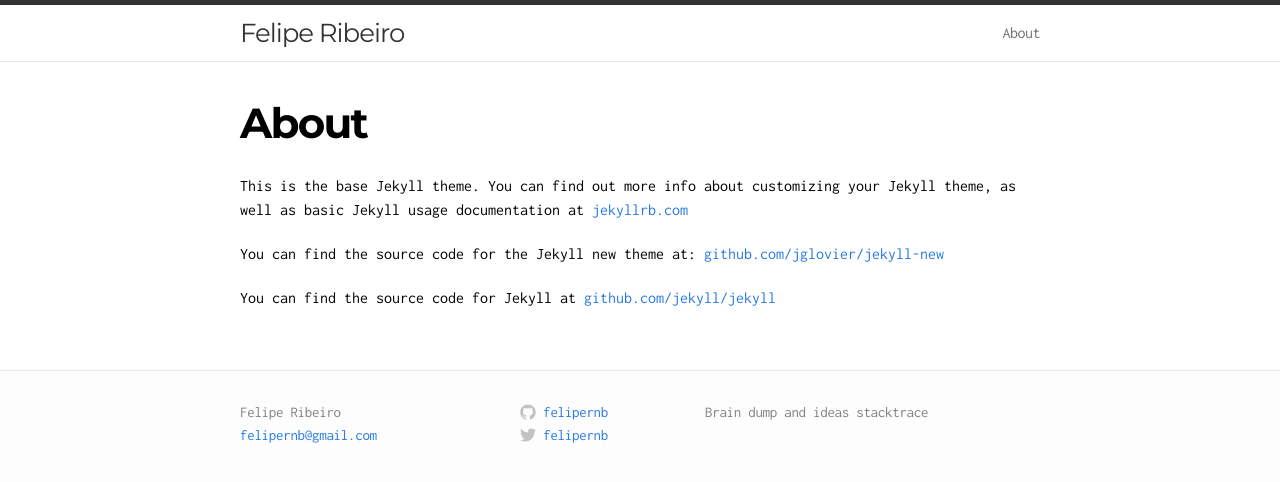
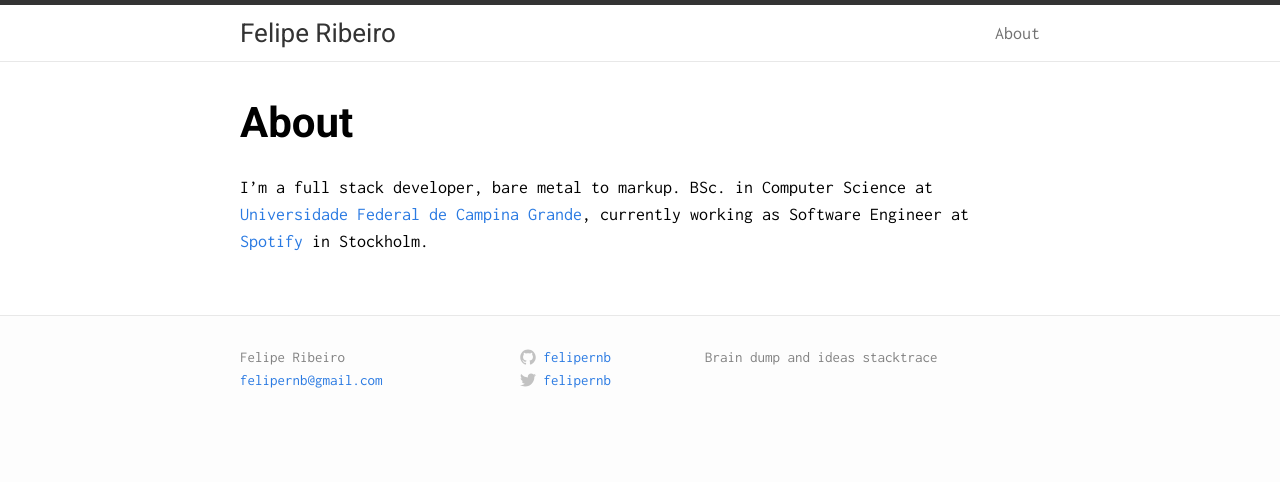
Before and after one commit to curiousTauseef/felipernb.github.io, a Jekyll site: the page built from about.md, in a window 1280 px wide. Shown: the top 482 px of the page. Built offline with Jekyll 4.4.1, drawn with Linux system fonts in a browser that asks for light colours.

Commit message:
Migrating posts

```diff
--- a/_config.yml
+++ b/_config.yml
@@ -9,4 +9,4 @@ github_username:  felipernb
 
 # Build settings
 markdown: kramdown
-permalink: pretty
+permalink: :title
--- a/_includes/head.html
+++ b/_includes/head.html
@@ -8,6 +8,5 @@
 
     <!-- Custom CSS -->
     <link rel="stylesheet" href="{{ "/css/main.css" | prepend: site.baseurl }}">
-    <link href='http://fonts.googleapis.com/css?family=Inconsolata:400,700|Montserrat:400,700' rel='stylesheet' type='text/css'>
-
+    <link href='http://fonts.googleapis.com/css?family=Roboto:400,700|Inconsolata:400,700' rel='stylesheet' type='text/css'>
 </head>
--- /dev/null
+++ b/_plugins/youtube.rb
@@ -0,0 +1,28 @@
+class YouTube < Liquid::Tag
+  Syntax = /^\s*([^\s]+)(\s+(\d+)\s+(\d+)\s*)?/
+
+  def initialize(tagName, markup, tokens)
+    super
+
+    if markup =~ Syntax then
+      @id = $1
+
+      if $2.nil? then
+          @width = 560
+          @height = 420
+      else
+          @width = $2.to_i
+          @height = $3.to_i
+      end
+    else
+      raise "No YouTube ID provided in the \"youtube\" tag"
+    end
+  end
+
+  def render(context)
+    # "<iframe width=\"#{@width}\" height=\"#{@height}\" src=\"http://www.youtube.com/embed/#{@id}\" frameborder=\"0\"allowfullscreen></iframe>"
+    "<iframe width=\"#{@width}\" height=\"#{@height}\" src=\"http://www.youtube.com/embed/#{@id}?color=white&theme=light\"></iframe>"
+  end
+
+  Liquid::Template.register_tag "youtube", self
+end
--- a/about.md
+++ b/about.md
@@ -3,9 +3,7 @@ layout: page
 title: About
 permalink: /about/
 ---
+I'm a full stack developer, bare metal to markup. BSc. in Computer Science at [Universidade Federal de Campina Grande][ufcg], currently working as Software Engineer at [Spotify][spotify] in Stockholm.
 
-This is the base Jekyll theme. You can find out more info about customizing your Jekyll theme, as well as basic Jekyll usage documentation at [jekyllrb.com](http://jekyllrb.com/)
-
-You can find the source code for the Jekyll new theme at: [github.com/jglovier/jekyll-new](https://github.com/jglovier/jekyll-new)
-
-You can find the source code for Jekyll at [github.com/jekyll/jekyll](https://github.com/jekyll/jekyll)
+[ufcg]: http://www.computacao.ufcg.edu.br
+[spotify]: http://www.spotify.com
--- a/css/main.css
+++ b/css/main.css
@@ -10,14 +10,13 @@ html, body { height: 100%; }
 
 body {
   font-family: Inconsolata, Helvetica, Arial, sans-serif;
-  font-size: 16px;
+  font-size: 18px;
   line-height: 1.5;
-  font-weight: 300;
   background-color: #fdfdfd;
 }
 
 h1, h2, h3, h4, h5, h6 {
-  font-family: Montserrat;
+  font-family: Roboto;
   font-size: 100%;
   font-weight: bold;
 }
@@ -54,11 +53,10 @@ a:visited { color: #205caa; }
 .site-title,
 .site-title:hover,
 .site-title:visited {
-  font-family: Montserrat;
+  font-family: Roboto;
   display: block;
   color: #333;
   font-size: 26px;
-  letter-spacing: -1px;
   float: left;
   line-height: 56px;
   position: relative;
@@ -75,7 +73,6 @@ a:visited { color: #205caa; }
 .site-nav .page-link {
   margin-left: 20px;
   color: #727272;
-  letter-spacing: -.5px;
 }
 
 /* Site footer */
@@ -86,9 +83,7 @@ a:visited { color: #205caa; }
 }
 
 .footer-heading {
-  font-size: 18px;
-  font-weight: 300;
-  letter-spacing: -.5px;
+  font-size: 20px;
   margin-bottom: 15px;
 }
 
@@ -123,7 +118,6 @@ a:visited { color: #205caa; }
 .site-footer li,
 .site-footer p {
   font-size: 15px;
-  letter-spacing: -.3px;
   color: #828282;
 }
 
@@ -156,9 +150,9 @@ a:visited { color: #205caa; }
 .posts li { margin-bottom: 30px; }
 
 .posts .post-link {
-  font-family: Montserrat;
+  font-family: Roboto;
+  font-weight: bold;
   font-size: 24px;
-  letter-spacing: -1px;
   line-height: 1;
 }
 
@@ -176,7 +170,6 @@ a:visited { color: #205caa; }
 
 .post-header h1 {
   font-size: 42px;
-  letter-spacing: -1.75px;
   line-height: 1;
   font-weight: bold;
 }
@@ -205,17 +198,14 @@ a:visited { color: #205caa; }
 
 .post-content h2 {
   font-size: 32px;
-  letter-spacing: -1.25px;
 }
 
 .post-content h3 {
   font-size: 26px;
-  letter-spacing: -1px;
 }
 
 .post-content h4 {
   font-size: 20px;
-  letter-spacing: -1px;
 }
 
 .post-content blockquote {
@@ -223,7 +213,6 @@ a:visited { color: #205caa; }
   padding-left: 20px;
   font-size: 18px;
   opacity: .6;
-  letter-spacing: -1px;
   font-style: italic;
   margin: 30px 0;
 }
@@ -252,6 +241,13 @@ a:visited { color: #205caa; }
   border: 0;
   padding-right: 0;
   padding-left: 0;
+}
+
+.post img, .post iframe {
+  display: block;
+  margin-left: auto;
+  margin-right: auto;
+  max-width: 100%;
 }
 
 /* terminal */
```
Also changed, not shown: _layouts/post.html (+14 -0 lines), _posts/2012-05-22-a-brand-new-shiny-blog.markdown (added, +16 -0 lines), _posts/2012-06-06-taking-things-for-granted.markdown (added, +33 -0 lines), _posts/2012-07-08-this-is-not-another-php-sucks-article.markdown (added, +35 -0 lines), _posts/2012-09-02-when-not-to-use-a-tool.markdown (added, +44 -0 lines), _posts/2012-09-28-how-do-you-sharpen-your-saw.markdown (added, +45 -0 lines), _posts/2013-12-08-design-patterns-can-be-evil.markdown (added, +33 -0 lines), _posts/2014-08-04-welcome-to-jekyll.markdown (deleted, +0 -24 lines), images/design_patterns.jpg (added), images/dog.jpg (added), images/platypus.png (added).
